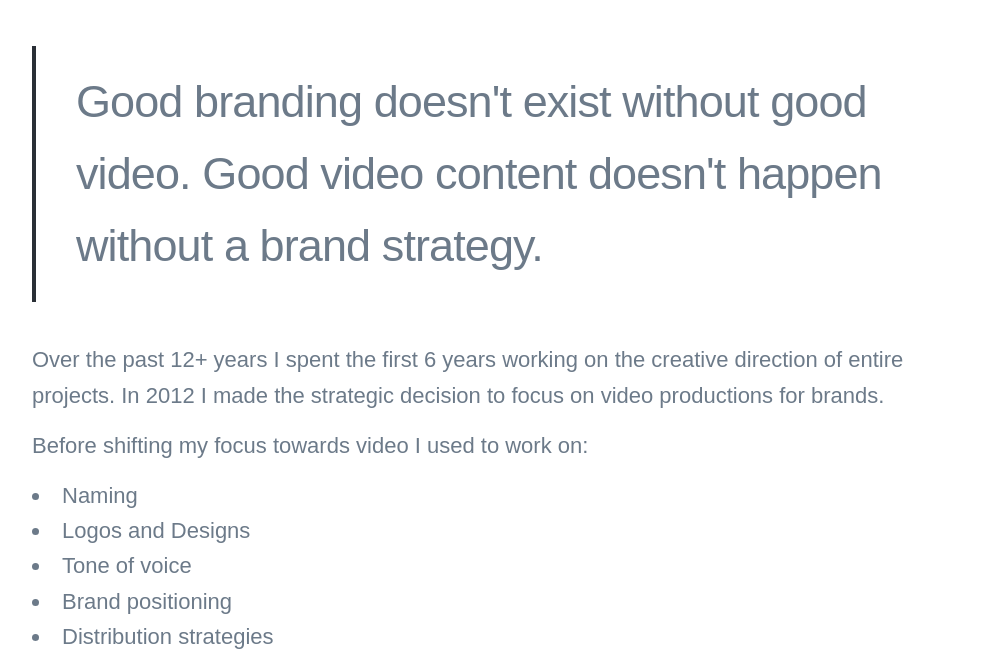
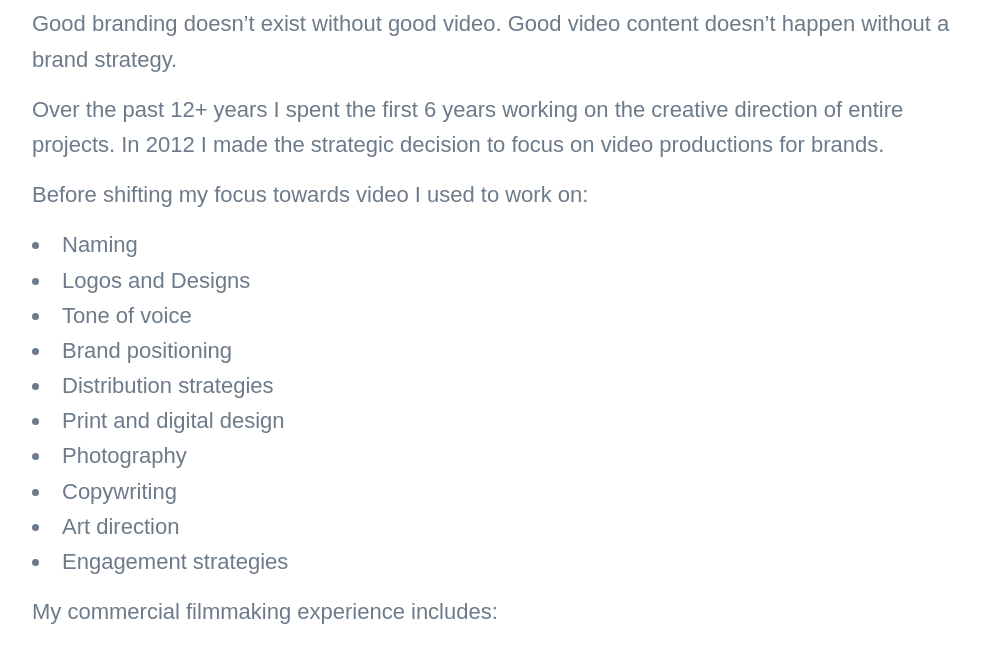
Before and after one commit to adrianomartino/amartino, a Jekyll site: the page built from _pages/about.md, in a window 1280 px wide and 900 px high, scrolled down 382 px, cut to the strip 249-900 px from the top of the window. Shown: the whole strip, without its empty margins (138-1119 px from the left). Built offline with Jekyll 4.4.1, drawn with Linux system fonts in a browser that asks for light colours; nearby versions of some CDN libraries; some web fonts are replaced.

Commit message:
Update from Forestry.io Adriano Martino updated _pages/about.md

```diff
--- a/_pages/about.md
+++ b/_pages/about.md
@@ -6,65 +6,37 @@
 featured_image: https://res.cloudinary.com/martinobranding/image/upload/v1555965383/adrianomartinocom/Adriano_Martino_Video_Marketing_rgg8m2.jpg
 
 ---
-<blockquote>Good branding doesn't exist without good video. Good video content doesn't happen without a brand strategy.&nbsp;</blockquote>
+Good branding doesn't exist without good video. Good video content doesn't happen without a brand strategy.
 
-<p>Over the past 12+ years I spent the first 6 years working on the creative direction of entire projects. In 2012 I made the strategic decision to focus on video productions for brands.</p>
+Over the past 12+ years I spent the first 6 years working on the creative direction of entire projects. In 2012 I made the strategic decision to focus on video productions for brands.
 
-<p>Before shifting my focus towards video I used to work on:</p>
+Before shifting my focus towards video I used to work on:
 
-<ul>
+* Naming
+* Logos and Designs
+* Tone of voice
+* Brand positioning
+* Distribution strategies
+* Print and digital design
+* Photography
+* Copywriting
+* Art direction
+* Engagement strategies
 
-  <li>Naming</li>
+My commercial filmmaking experience includes:
 
-  <li>Logos and Designs</li>
-
-  <li>Tone of voice</li>
-
-  <li>Brand positioning</li>
-
-  <li>Distribution strategies</li>
-
-  <li>Print and digital design</li>
-
-  <li>Photography</li>
-
-  <li>Copywriting</li>
-
-  <li>Art direction</li>
-
-  <li>Engagement strategies</li>
-
-</ul>
-
-<p>My commercial filmmaking experience includes:</p>
-
-<ul>
-
-  <li>Research &amp; Discovery</li>
-
-  <li>Screenwriting</li>
-
-  <li>Casting</li>
-
-  <li>Creative Direction</li>
-
-  <li>Direction</li>
-
-  <li>Direction of Photography</li>
-
-  <li>Filming and Interviewing</li>
-
-  <li>Coaching non-actors</li>
-
-  <li>Selecting and directing music</li>
-
-  <li>Video Editing</li>
-
-  <li>Color Correction and Color Grading</li>
-
-  <li>Compositing</li>
-
-</ul>
+* Research & Discovery
+* Screenwriting
+* Casting
+* Creative Direction
+* Direction
+* Direction of Photography
+* Filming and Interviewing
+* Coaching non-actors
+* Selecting and directing music
+* Video Editing
+* Color Correction and Color Grading
+* Compositing
 
 Over the years I had the opportunity to work in a variety of industries including:
 
```
